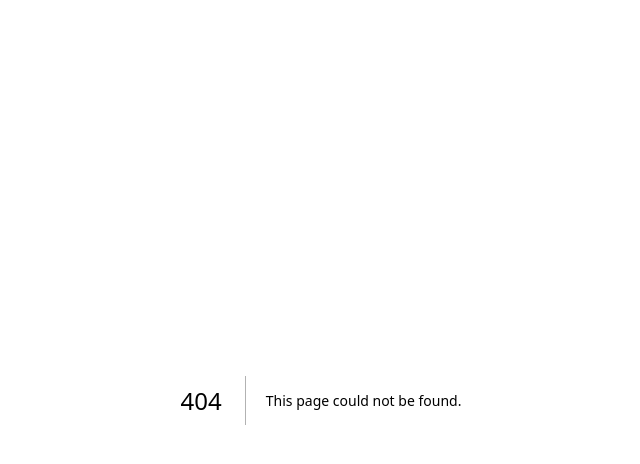
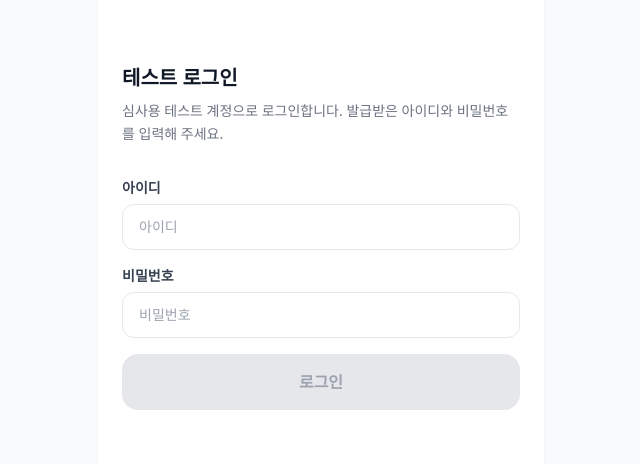
Before and after one commit to gitit36/chartpalja, a Next.js app: page /app/test-login in a window 1280 px wide. Before the commit this address had no page. Shown: the top 464 px of the page, without its empty margins (319-959 px from the left). Built offline with nearby package versions, Linux system fonts and the light colour scheme.

Commit message:
test login, 서비스 제공 기간 명시

```diff
--- a/src/app/(legal)/business/page.tsx
+++ b/src/app/(legal)/business/page.tsx
@@ -42,6 +42,7 @@ export default function BusinessPage() {
           </span>
         </Row>
         <Row label="사업장 소재지">{B.address}</Row>
+        <Row label="서비스 제공 기간">{B.serviceDeliveryPeriod}</Row>
         <Row label="고객센터">
           <a href={`tel:${B.phone}`} className="text-purple-600 underline">{B.phone}</a>
         </Row>
--- a/src/app/(legal)/refund/page.tsx
+++ b/src/app/(legal)/refund/page.tsx
@@ -20,29 +20,34 @@ function Ul({ children }: { children: React.ReactNode }) {
 export default function RefundPage() {
   return (
     <LegalPageLayout title="환불정책" effectiveDate={B.refundEffectiveDate}>
-      <H2>1. 환불 가능 조건</H2>
+      <H2>1. 서비스 제공 기간</H2>
+      <P>
+        본 서비스의 이용권은 비실물(디지털) 상품으로, {B.serviceDeliveryPeriod}. 결제가 완료되면 구매한 이용권이 회원 계정에 자동 충전되어 즉시 해설 기능을 이용하실 수 있습니다.
+      </P>
+
+      <H2>2. 환불 가능 조건</H2>
       <Ul>
         <li>사용하지 않은 이용권에 대해 결제일로부터 7일 이내 환불을 요청하시면, 유료 구입분에 한해 결제 금액을 환불해 드립니다.</li>
       </Ul>
 
-      <H2>2. 환불 불가 사유</H2>
+      <H2>3. 환불 불가 사유</H2>
       <Ul>
         <li>이미 해설 사용에 1회 이상 사용한 이용권 (디지털 콘텐츠 특성상 환불 불가)</li>
         <li>무료 적립·이벤트·프로모션 등으로 제공된, 유료 구입분이 아닌 이용권</li>
         <li>유효기간({B.ticketValidityMonths}개월)이 경과하여 자동 소멸된 이용권</li>
       </Ul>
 
-      <H2>3. 환불 신청 방법</H2>
+      <H2>4. 환불 신청 방법</H2>
       <P>
         고객센터({B.email} / {B.phone})로 결제일, 결제수단, 회원 정보(카카오 닉네임 또는 이메일)를 알려주시면 영업일 기준 3~5일 이내에 처리됩니다.
       </P>
 
-      <H2>4. 회사 귀책 사유로 인한 환불</H2>
+      <H2>5. 회사 귀책 사유로 인한 환불</H2>
       <P>
         시스템 장애, 서비스 종료 등 회사의 귀책 사유로 이용권을 정상적으로 이용할 수 없는 경우, 사용 여부와 관계없이 잔여 이용권에 상응하는 금액을 환불합니다.
       </P>
 
-      <H2>5. 분쟁 해결</H2>
+      <H2>6. 분쟁 해결</H2>
       <P>
         환불 관련 분쟁은 한국소비자원의 분쟁조정 절차 및 「전자상거래 등에서의 소비자보호에 관한 법률」을 따릅니다.
       </P>
--- /dev/null
+++ b/src/app/api/auth/test-login/route.ts
@@ -0,0 +1,90 @@
+import { NextResponse } from 'next/server'
+import { prisma } from '@/lib/db/prisma'
+import { setUserSession } from '@/lib/auth/session'
+
+export const runtime = 'nodejs'
+
+/**
+ * 결제대행사(PG) 심사용 테스트 로그인.
+ *
+ * - 카카오 로그인 없이 ID/PW 만으로 심사 담당자가 로그인할 수 있게 한다.
+ * - 비실물 상품 특성상 심사 담당자가 실제 결제 없이 서비스/결제창을 확인할 수 있도록,
+ *   이 계정에는 운세 해설(chart)·구간 해설(period) 이용권을 각각 30개 보장한다.
+ * - 기본 활성화. 운영에서 끄려면 환경변수 TEST_LOGIN_ENABLED=0 으로 설정한다.
+ * - 자격증명은 환경변수(TEST_LOGIN_ID / TEST_LOGIN_PASSWORD)로 덮어쓸 수 있다.
+ */
+
+const TEST_KAKAO_ID = 'test_reviewer_account'
+const TEST_NICKNAME = '심사용 테스트 계정'
+const TEST_EMAIL = 'review@chartpalja.com'
+const GRANT_EACH = 30
+
+const DEFAULT_ID = 'testid00!'
+const DEFAULT_PW = 'testpw00!'
+
+function isEnabled(): boolean {
+  return process.env.TEST_LOGIN_ENABLED !== '0'
+}
+
+export async function POST(request: Request) {
+  if (!isEnabled()) {
+    return NextResponse.json({ error: 'not_found' }, { status: 404 })
+  }
+
+  let body: { id?: unknown; password?: unknown }
+  try {
+    body = await request.json()
+  } catch {
+    body = {}
+  }
+
+  const id = typeof body.id === 'string' ? body.id.trim() : ''
+  const password = typeof body.password === 'string' ? body.password : ''
+
+  const expectedId = process.env.TEST_LOGIN_ID || DEFAULT_ID
+  const expectedPw = process.env.TEST_LOGIN_PASSWORD || DEFAULT_PW
+
+  if (id !== expectedId || password !== expectedPw) {
+    return NextResponse.json({ error: 'invalid_credentials' }, { status: 401 })
+  }
+
+  // 시드 테스트 유저 보장
+  const user = await prisma.user.upsert({
+    where: { kakaoId: TEST_KAKAO_ID },
+    update: { updatedAt: new Date() },
+    create: { kakaoId: TEST_KAKAO_ID, email: TEST_EMAIL, nickname: TEST_NICKNAME },
+  })
+
+  // 이용권 30/30 보장 (chartCredits=운세 해설, periodCredits=구간 해설)
+  const balance = await prisma.userBalance.findUnique({ where: { userId: user.id } })
+  if (!balance) {
+    await prisma.$transaction([
+      prisma.userBalance.create({
+        data: { userId: user.id, chartCredits: GRANT_EACH, periodCredits: GRANT_EACH },
+      }),
+      prisma.entitlementLedger.createMany({
+        data: [
+          { userId: user.id, creditType: 'chart', delta: GRANT_EACH, reason: 'test_grant' },
+          { userId: user.id, creditType: 'period', delta: GRANT_EACH, reason: 'test_grant' },
+        ],
+      }),
+    ])
+  } else if (balance.chartCredits < GRANT_EACH || balance.periodCredits < GRANT_EACH) {
+    await prisma.userBalance.update({
+      where: { userId: user.id },
+      data: {
+        chartCredits: Math.max(balance.chartCredits, GRANT_EACH),
+        periodCredits: Math.max(balance.periodCredits, GRANT_EACH),
+      },
+    })
+  }
+
+  await setUserSession({
+    id: user.id,
+    kakaoId: user.kakaoId,
+    email: user.email,
+    nickname: user.nickname,
+  })
+
+  return NextResponse.json({ ok: true })
+}
--- /dev/null
+++ b/src/app/app/test-login/page.tsx
@@ -0,0 +1,102 @@
+'use client'
+
+import { useState } from 'react'
+import { useRouter } from 'next/navigation'
+import { MobileContainer } from '@/components/MobileContainer'
+
+/**
+ * 결제대행사(PG) 심사용 테스트 로그인 페이지.
+ * 카카오 로그인 없이 발급된 ID/PW 로 로그인하여 서비스/결제 흐름을 확인할 수 있다.
+ */
+export default function TestLoginPage() {
+  const router = useRouter()
+  const [id, setId] = useState('')
+  const [password, setPassword] = useState('')
+  const [error, setError] = useState<string | null>(null)
+  const [loading, setLoading] = useState(false)
+
+  const handleSubmit = async (e: React.FormEvent) => {
+    e.preventDefault()
+    if (loading) return
+    setError(null)
+    setLoading(true)
+    try {
+      const res = await fetch('/api/auth/test-login', {
+        method: 'POST',
+        headers: { 'Content-Type': 'application/json' },
+        credentials: 'include',
+        body: JSON.stringify({ id, password }),
+      })
+      if (res.ok) {
+        router.replace('/app/list')
+        return
+      }
+      if (res.status === 404) {
+        setError('테스트 로그인이 비활성화되어 있습니다.')
+      } else {
+        setError('아이디 또는 비밀번호가 올바르지 않습니다.')
+      }
+    } catch {
+      setError('로그인 중 오류가 발생했습니다. 잠시 후 다시 시도해 주세요.')
+    } finally {
+      setLoading(false)
+    }
+  }
+
+  return (
+    <MobileContainer>
+      <div className="px-6 pt-16 pb-32 min-h-screen flex flex-col">
+        <h1 className="text-xl font-bold text-gray-900">테스트 로그인</h1>
+        <p className="mt-2 text-sm text-gray-500 leading-relaxed">
+          심사용 테스트 계정으로 로그인합니다. 발급받은 아이디와 비밀번호를 입력해 주세요.
+        </p>
+
+        <form onSubmit={handleSubmit} className="mt-8 space-y-4">
+          <label className="block">
+            <span className="text-sm font-semibold text-gray-700 mb-1.5 block">아이디</span>
+            <input
+              type="text"
+              value={id}
+              onChange={(e) => setId(e.target.value)}
+              autoCapitalize="none"
+              autoCorrect="off"
+              spellCheck={false}
+              placeholder="아이디"
+              className="w-full px-4 py-3 rounded-xl border border-gray-200 text-sm text-gray-900 placeholder-gray-400 focus:outline-none focus:border-gray-400"
+            />
+          </label>
+
+          <label className="block">
+            <span className="text-sm font-semibold text-gray-700 mb-1.5 block">비밀번호</span>
+            <input
+              type="password"
+              value={password}
+              onChange={(e) => setPassword(e.target.value)}
+              autoCapitalize="none"
+              autoCorrect="off"
+              spellCheck={false}
+              placeholder="비밀번호"
+              className="w-full px-4 py-3 rounded-xl border border-gray-200 text-sm text-gray-900 placeholder-gray-400 focus:outline-none focus:border-gray-400"
+            />
+          </label>
+
+          {error && (
+            <div className="p-3 bg-red-50 rounded-xl text-sm text-red-600">{error}</div>
+          )}
+
+          <button
+            type="submit"
+            disabled={!id || !password || loading}
+            className={`w-full py-4 rounded-2xl text-base font-bold transition-all ${
+              id && password && !loading
+                ? 'bg-gradient-to-r from-purple-600 to-indigo-600 text-white shadow-lg hover:shadow-xl active:scale-[0.98]'
+                : 'bg-gray-200 text-gray-400 cursor-not-allowed'
+            }`}
+          >
+            {loading ? '로그인 중...' : '로그인'}
+          </button>
+        </form>
+      </div>
+    </MobileContainer>
+  )
+}
--- a/src/components/payment/OrderSummaryCard.tsx
+++ b/src/components/payment/OrderSummaryCard.tsx
@@ -2,6 +2,7 @@
 
 import { formatPrice, calcFreePeriodCredits } from '@/lib/payment/products'
 import type { Product } from '@/lib/payment/products'
+import { BUSINESS_INFO } from '@/lib/legal/business-info'
 
 interface Props {
   chartProduct: Product | null
@@ -41,6 +42,10 @@ export function OrderSummaryCard({ chartProduct, periodProduct, totalPrice }: Pr
         <span className="text-sm font-semibold text-gray-700">총 결제 금액</span>
         <span className="text-lg font-bold text-gray-900">{formatPrice(totalPrice)}원</span>
       </div>
+
+      <p className="mt-3 text-[11px] text-gray-400 leading-relaxed">
+        서비스 제공 기간: {BUSINESS_INFO.serviceDeliveryPeriod}
+      </p>
     </div>
   )
 }
--- a/src/lib/legal/business-info.ts
+++ b/src/lib/legal/business-info.ts
@@ -21,4 +21,6 @@ export const BUSINESS_INFO = {
   refundEffectiveDate: '2026년 5월 1일',
   minAge: 14,
   ticketValidityMonths: 12,
+  // 비실물(디지털) 상품 제공 기간 — 결제 즉시 이용권이 자동 충전되어 바로 사용 가능
+  serviceDeliveryPeriod: '결제 완료 후 즉시 이용 가능 (이용권 자동 충전)',
 } as const
```
Also changed, not shown: 1 other file (tests, documents, lock files or other folders).
